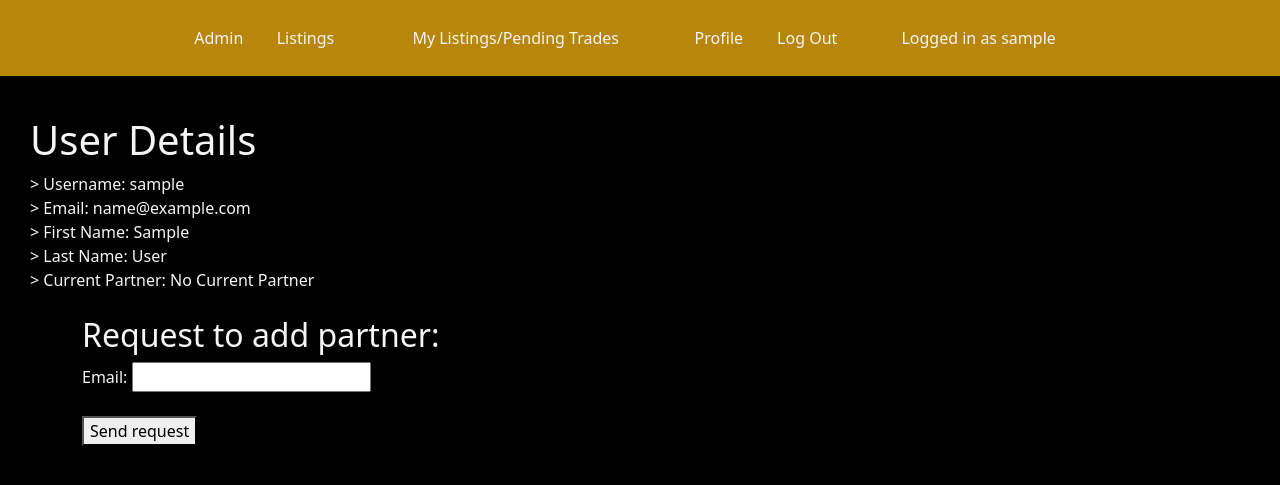
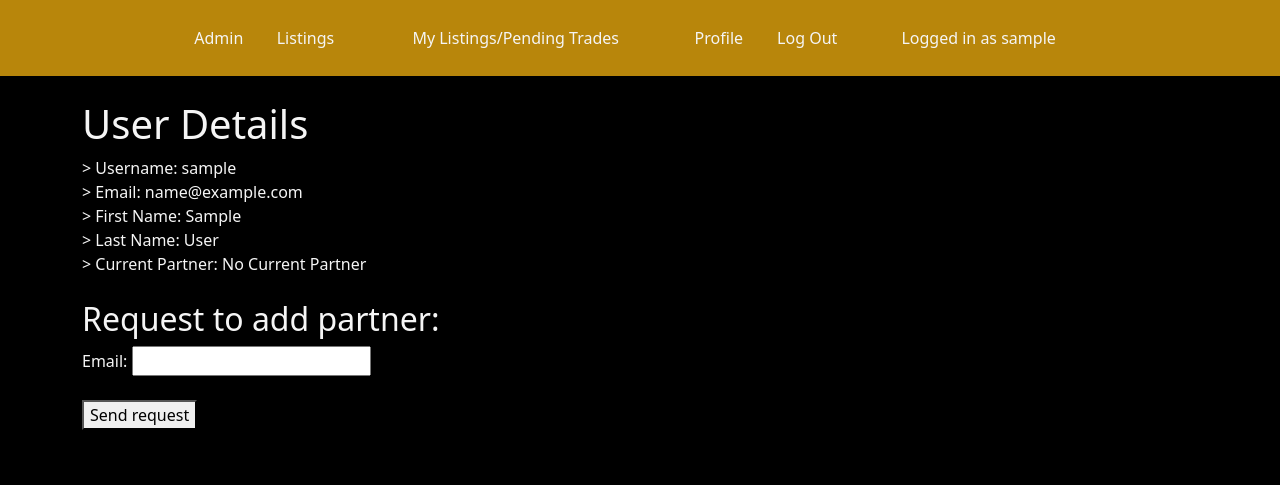
Before and after one commit to L-Husk/CS360Project, a Django app: page /users/profile in a window 1280 px wide. Shown: the top 485 px of the page. Run offline with Django 5.2, Linux system fonts and the light colour scheme; the visitor is signed in with stand-in values (Sample User, id 1); some libraries are stand-ins or nearby versions.

Commit message:
fixed styling

```diff
--- a/users/templates/users/profile.html
+++ b/users/templates/users/profile.html
@@ -1,7 +1,8 @@
 {% extends 'layout.html' %}
 
 {% block content %}
-	<div style="margin-top:40px; margin-left:30px;">
+	<div class="container">
+		<br>
 		<h1> User Details </h1>
 		> Username: {{ user.username }}
 		<br>
```
